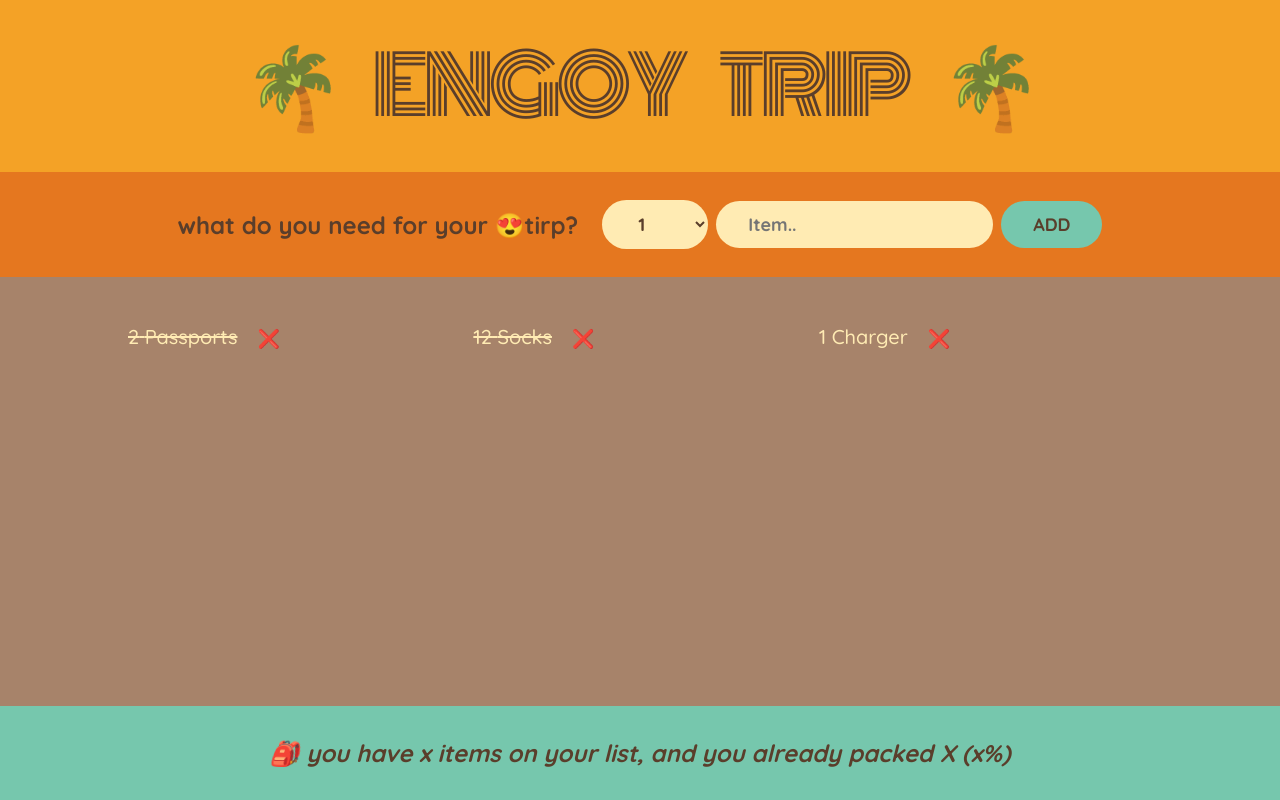
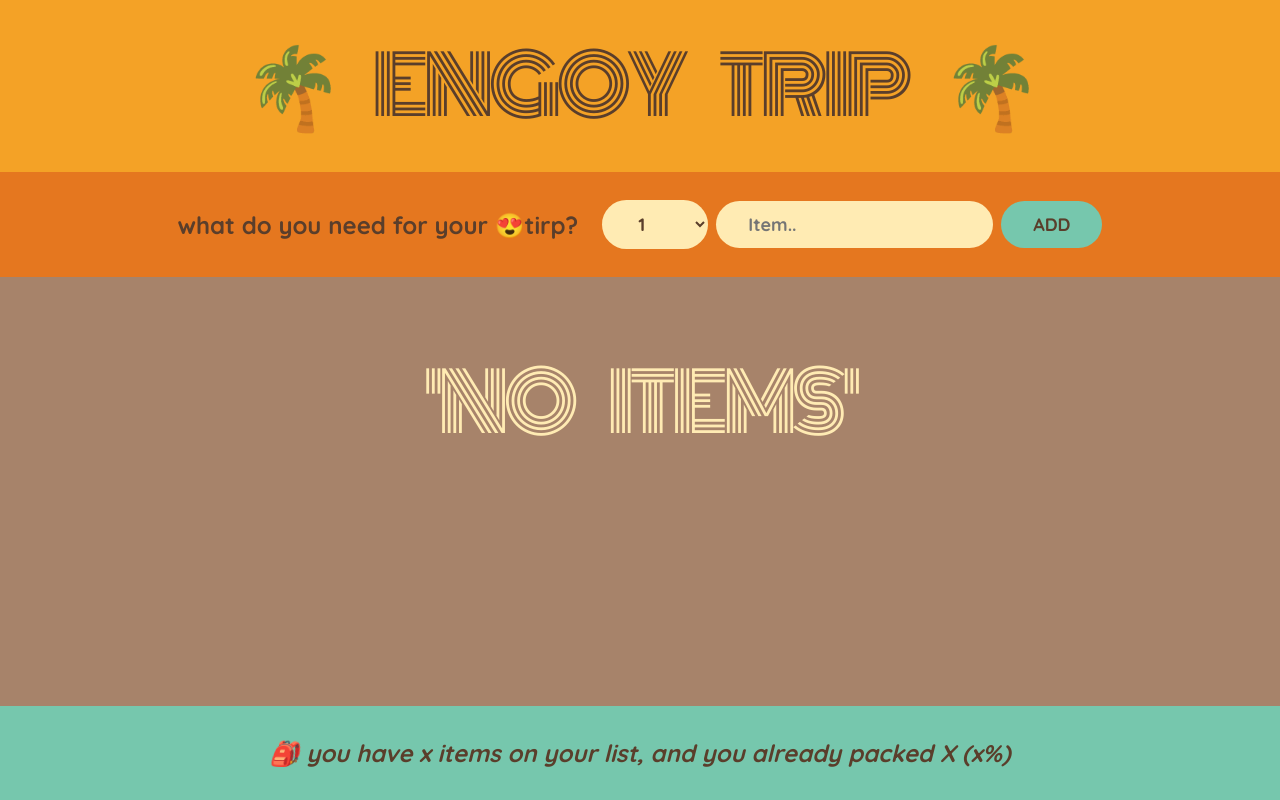
Before and after one commit to elnakhlawi/travel-lest, a React (Vite) app: page / in a window 1280 px wide. Built offline with nearby package versions, Linux system fonts and the light colour scheme.

Commit message:
feat:delete item

```diff
--- a/src/App.jsx
+++ b/src/App.jsx
@@ -1,11 +1,7 @@
 import { useState } from "react";
 import "./App.css";
 
-const initialItems = [
-  { id: 1, description: "Passports", quantity: 2, packed: true },
-  { id: 2, description: "Socks", quantity: 12, packed: true },
-  { id: 3, description: "Charger", quantity: 1, packed: false },
-];
+
 
 export default function App() {
   const [items, setItems] = useState([]);
@@ -14,11 +10,19 @@ export default function App() {
     setItems([...items, item]);
     console.log(items);
   }
+  function handleDeleteItem(id) {
+    console.log(id);
+    setItems(
+      items.filter((item) => {
+        return item.id !== id;
+      })
+    );
+  }
   return (
     <div className="app">
       <Logo />
       <Form handleItems={handleItems} />
-      <PackingList items={items} />
+      <PackingList items={items} handleDeleteItem={handleDeleteItem} />
       <Status />
     </div>
   );
@@ -41,6 +45,7 @@ function Form({ handleItems }) {
     handleItems(newItem);
     console.log(newItem);
   }
+
   return (
     <form className="add-form" onSubmit={handleSubmit}>
       <h3> what do you need for your 😍tirp?</h3>
@@ -68,25 +73,33 @@ function Form({ handleItems }) {
   );
 }
 
-function PackingList({ items }) {
+function PackingList({ items, handleDeleteItem }) {
   return (
     <div className="list">
       <ul>
-        {items.length > 0
-          ? items.map((item) => <Item item={item} key={item.id} />)
-          : initialItems.map((item) => <Item item={item} key={item.id} />)}
+        {items.length>0?items.map((item) => (
+          <Item item={item} key={item.id} handleDeleteItem={handleDeleteItem} />
+        )):<h1 style={{backgroundColor:'transparent'}}>'No Items'</h1>}
       </ul>
     </div>
   );
 }
 
-function Item({ item }) {
+function Item({ item, handleDeleteItem }) {
+
   return (
     <li>
+      <input type="checkbox"  />
       <span style={item.packed ? { textDecoration: "line-through" } : {}}>
         {item.quantity} {item.description}
       </span>
-      <button>❌</button>
+      <button
+        onClick={() => {
+          handleDeleteItem(item.id);
+        }}
+      >
+        ❌
+      </button>
     </li>
   );
 }
```
